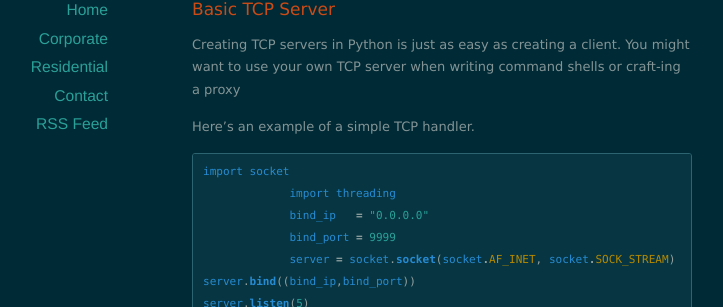
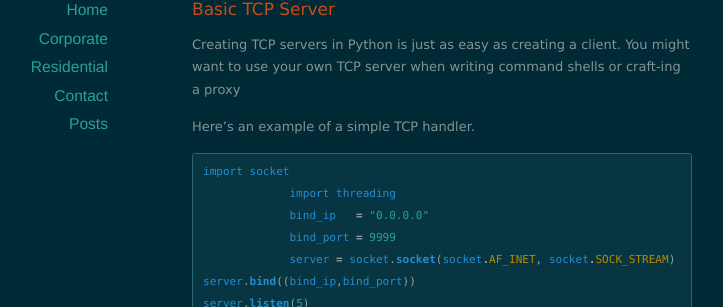
Before and after one commit to PooterRooter/PooterRooter.github.io, a Jekyll site: the page built from index.html, in a window 1280 px wide. Shown: the part 175-482 px from the top of the page, without its empty margins (198-921 px from the left). Built offline with Jekyll 4.4.1, drawn with Linux system fonts in a browser that asks for light colours; nearby versions of some CDN libraries; the list of posts is cut into pages by our own code.

Commit message:
Update default.html

```diff
--- a/_layouts/default.html
+++ b/_layouts/default.html
@@ -37,7 +37,7 @@
           <li><a href="/corporate">Corporate</a></li>
           <li><a href="/residential">Residential</a></li>
           <li><a href="/contact">Contact</a></li>
-          <li><a href="/feed.xml">RSS Feed</a></li>
+          <li><a href="/posts">Posts</a></li>
         </ul>
       </nav>
     </div>
```
